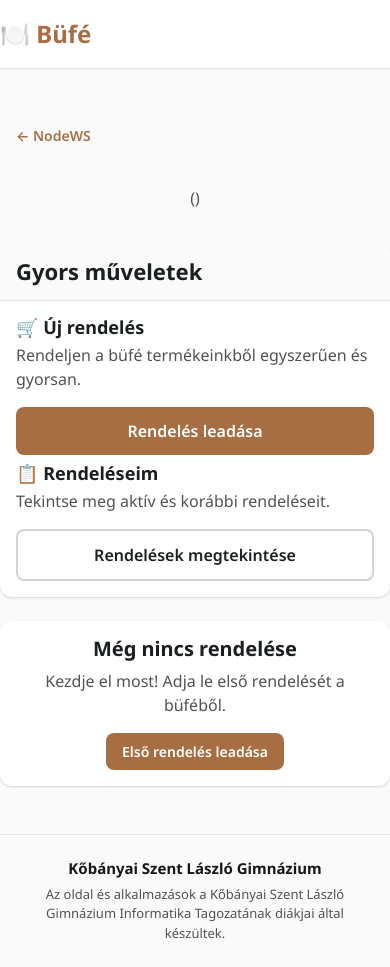
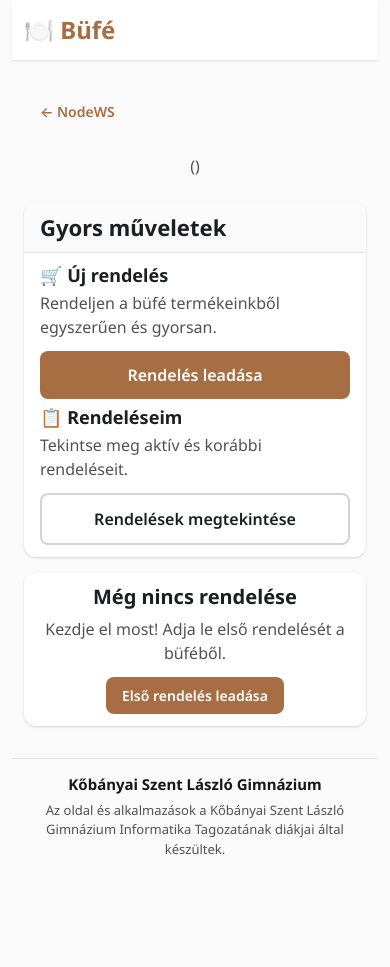
Before and after one commit to PstasDev/nodews, a Django app: template bufe/templates/bufe/index.html in a window 390 px wide. After the commit the page ends 855 px from the top, so only its background shows below. Run offline with Django 5.2, Linux system fonts and the light colour scheme; the template is opened without the code that fills it, so the values that code supplies are empty.

Commit message:
Enhance padding and spacing for responsive design in admin and bufe stylesheets

```diff
--- a/static/css/bufe.css
+++ b/static/css/bufe.css
@@ -51,10 +51,10 @@
     /* Spacing */
     --space-xs: 0.25rem;
     --space-sm: 0.5rem;
-    --space-md: 1rem;
-    --space-lg: 1.5rem;
-    --space-xl: 2rem;
-    --space-2xl: 3rem;
+    --space-md: 0.75rem;
+    --space-lg: 1rem;
+    --space-xl: 1.5rem;
+    --space-2xl: 2rem;
 
     /* Border Radius */
     --radius-sm: 0.375rem;
@@ -95,6 +95,12 @@
     background: var(--gray-50);
     -webkit-font-smoothing: antialiased;
     -moz-osx-font-smoothing: grayscale;
+}
+
+@media (max-width: 767px) {
+    body {
+        padding: 0 var(--space-md);
+    }
 }
 
 /* ===============================================
@@ -151,7 +157,13 @@
 
 @media (max-width: 767px) {
     .container {
-        padding: 0 var(--space-md);
+        padding: 0;
+    }
+}
+
+@media (max-width: 480px) {
+    .container {
+        padding: 0;
     }
 }
 
@@ -171,8 +183,14 @@
     display: flex;
     justify-content: space-between;
     align-items: center;
-    padding: var(--space-md) 0;
+    padding: var(--space-md) var(--space-lg);
     gap: var(--space-lg);
+}
+
+@media (max-width: 767px) {
+    .navbar-container {
+        padding: var(--space-md);
+    }
 }
 
 .navbar-brand {
@@ -238,7 +256,7 @@
         right: 0;
         background: var(--white);
         flex-direction: column;
-        padding: var(--space-md);
+        padding: var(--space-lg);
         gap: var(--space-xs);
         border-top: 1px solid var(--gray-200);
         box-shadow: var(--shadow-lg);
@@ -251,6 +269,12 @@
     .nav-link {
         width: 100%;
         text-align: left;
+    }
+}
+
+@media (max-width: 480px) {
+    .navbar-nav {
+        padding: var(--space-md) var(--space-lg);
     }
 }
 
@@ -409,15 +433,29 @@
 
 @media (max-width: 767px) {
     .card-header {
-        padding: var(--space-md);
+        padding: var(--space-lg);
     }
 
     .card-body {
-        padding: var(--space-md);
+        padding: var(--space-lg);
     }
 
     .card-footer {
-        padding: var(--space-md);
+        padding: var(--space-lg);
+    }
+}
+
+@media (max-width: 480px) {
+    .card-header {
+        padding: var(--space-md) var(--space-lg);
+    }
+
+    .card-body {
+        padding: var(--space-md) var(--space-lg);
+    }
+
+    .card-footer {
+        padding: var(--space-md) var(--space-lg);
     }
 }
 
@@ -505,6 +543,14 @@
 }
 
 @media (max-width: 767px) {
+    .alert {
+        padding: var(--space-md) var(--space-lg);
+        gap: var(--space-sm);
+        font-size: 0.875rem;
+    }
+}
+
+@media (max-width: 480px) {
     .alert {
         padding: var(--space-sm) var(--space-md);
         gap: var(--space-sm);
@@ -599,7 +645,13 @@
 
 @media (max-width: 767px) {
     .order-card {
-        padding: var(--space-md);
+        padding: var(--space-lg);
+    }
+}
+
+@media (max-width: 480px) {
+    .order-card {
+        padding: var(--space-md) var(--space-lg);
     }
 }
 
@@ -692,7 +744,13 @@
 
 @media (max-width: 767px) {
     .order-items {
-        padding: var(--space-sm);
+        padding: var(--space-md);
+    }
+}
+
+@media (max-width: 480px) {
+    .order-items {
+        padding: var(--space-sm) var(--space-md);
     }
 }
 
@@ -806,7 +864,13 @@
 
 @media (max-width: 767px) {
     .product-card {
-        padding: var(--space-sm) var(--space-md);
+        padding: var(--space-md) var(--space-lg);
+    }
+}
+
+@media (max-width: 480px) {
+    .product-card {
+        padding: var(--space-md) var(--space-lg);
     }
 }
 
@@ -908,11 +972,17 @@
 
 @media (max-width: 767px) {
     .section {
-        padding: var(--space-lg) 0;
+        padding: var(--space-xl) var(--space-md);
     }
 
     .section-title {
         font-size: 1.5rem;
+    }
+}
+
+@media (max-width: 480px) {
+    .section {
+        padding: var(--space-lg) var(--space-md);
     }
 }
 
@@ -958,14 +1028,14 @@
    =============================================== */
 .footer {
     text-align: center;
-    padding: var(--space-xl) 0;
+    padding: var(--space-xl) var(--space-lg);
     margin-top: var(--space-xl);
     border-top: 1px solid var(--gray-200);
 }
 
 @media (max-width: 767px) {
     .footer {
-        padding: var(--space-lg) 0;
+        padding: var(--space-lg) var(--space-md);
         margin-top: var(--space-lg);
     }
 
```
Also changed, not shown: static/css/admin.css (+18 -12 lines).
